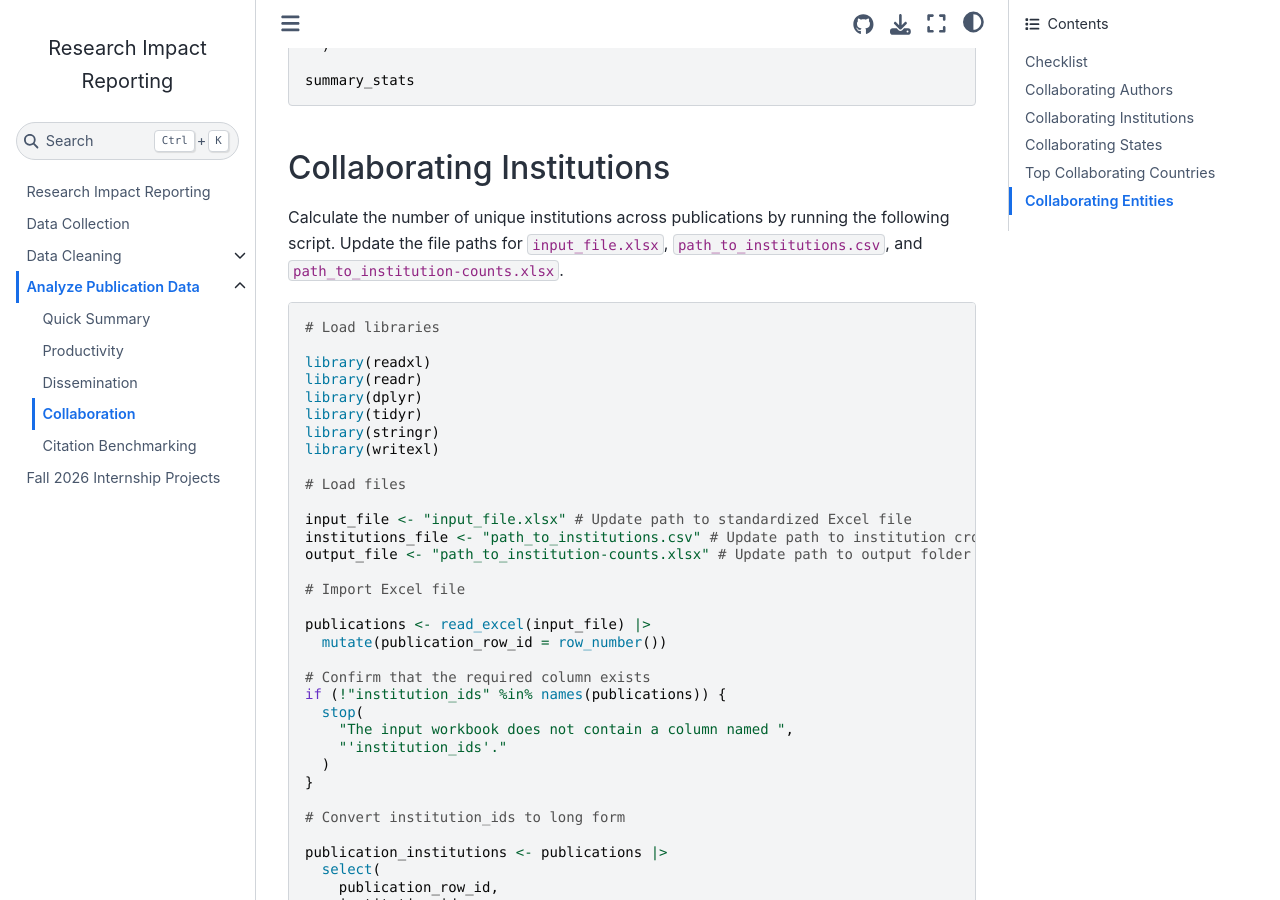
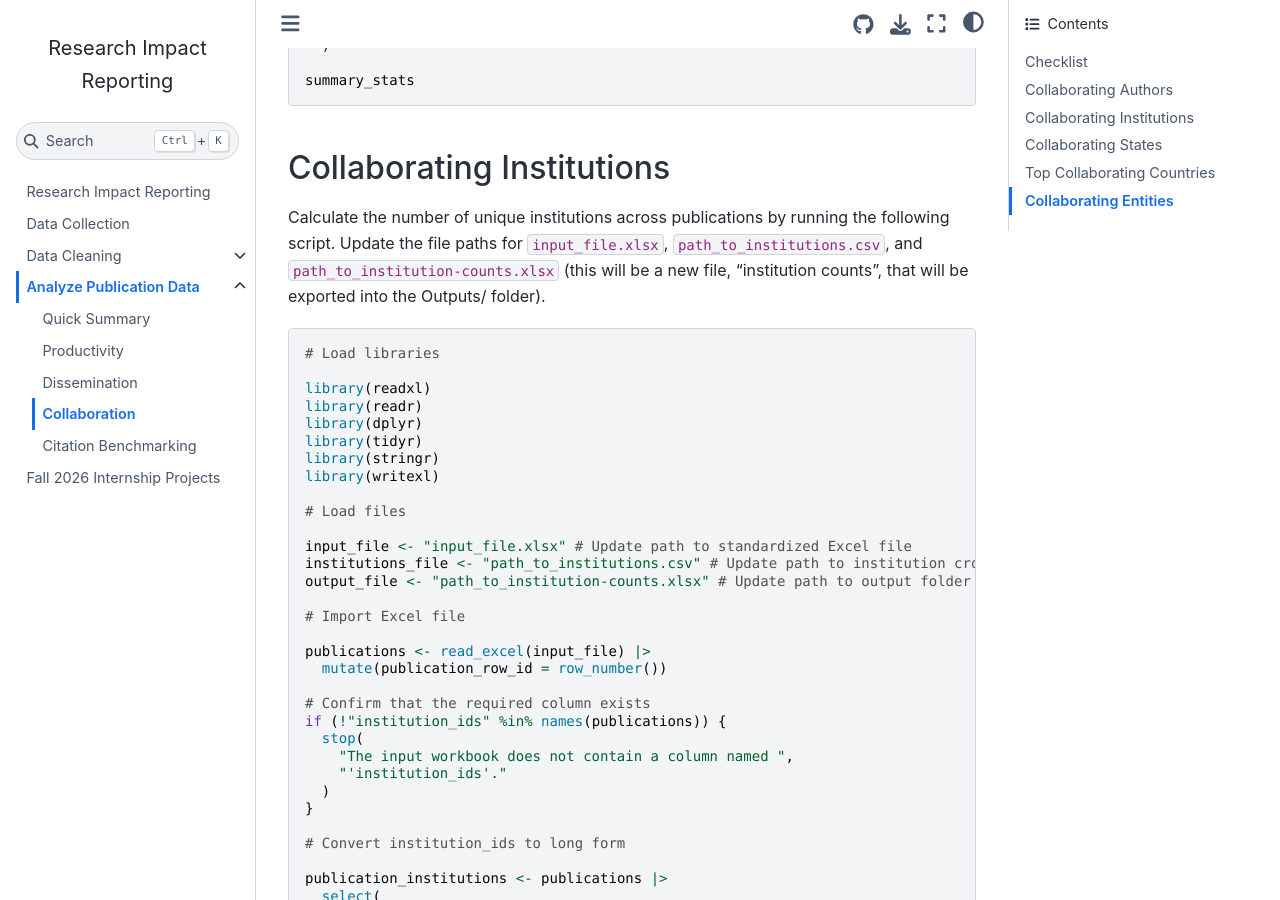
Before and after one commit to vvlooking/research-impact, a Jupyter Book: the page built from website/analyze-data-collaboration.md, in a window 1280 px wide and 900 px high, scrolled down 3772 px. Built offline with Jupyter Book 1.0.4 settings and Sphinx 7.4.7 and the Sphinx Book theme 1.1.4, drawn with Linux system fonts in a browser that asks for light colours.

Commit message:
Update analyze-data-collaboration.md

````diff
--- a/website/analyze-data-collaboration.md
+++ b/website/analyze-data-collaboration.md
@@ -193,7 +193,7 @@ summary_stats
 
 ## Collaborating Institutions
 
-Calculate the number of unique institutions across publications by running the following script. Update the file paths for `input_file.xlsx`, `path_to_institutions.csv`, and `path_to_institution-counts.xlsx`.
+Calculate the number of unique institutions across publications by running the following script. Update the file paths for `input_file.xlsx`, `path_to_institutions.csv`, and `path_to_institution-counts.xlsx` (this will be a new file, "institution counts", that will be exported into the Outputs/ folder).
 
 ```r
 # Load libraries
````
